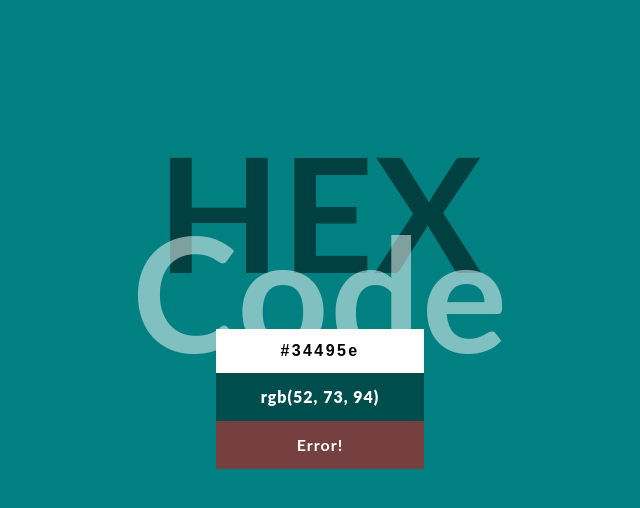
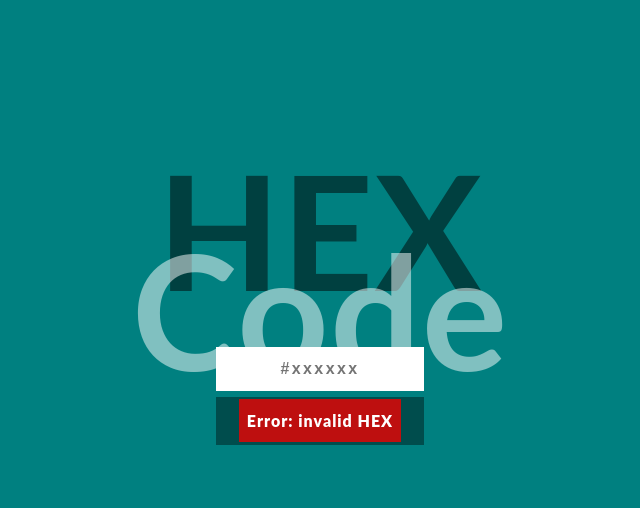
Before and after one commit to anna-yeddi/overREACTing-hex2rgb, a React (Create React App) app: page / in a window 1280 px wide. Shown: the top 508 px of the page, without its empty margins (320-960 px from the left). Built offline with nearby package versions, Linux system fonts and the light colour scheme.

Commit message:
Dynamics is added

```diff
--- a/package.json
+++ b/package.json
@@ -8,7 +8,8 @@
     "@testing-library/user-event": "^7.1.2",
     "react": "^16.13.1",
     "react-dom": "^16.13.1",
-    "react-scripts": "3.4.1"
+    "react-scripts": "3.4.1",
+    "styled-components": "^5.1.1"
   },
   "scripts": {
     "start": "react-scripts start",
--- a/src/App.css
+++ b/src/App.css
@@ -16,6 +16,14 @@ body {
   color: white;
   background: #c5ddeb;
   --width: 13rem;
+}
+
+@media screen and (prefers-reduced-motion: reduce), (update: slow) {
+  * {
+    animation-duration: 0.001ms !important;
+    animation-iteration-count: 1 !important; /* Hat tip Nick/cssremedy (https://css-tricks.com/revisiting-prefers-reduced-motion-the-reduced-motion-media-query/#comment-1700170) */
+    transition-duration: 0.001ms !important;
+  }
 }
 
 .sr-only {
@@ -58,11 +66,13 @@ body {
 
 .hex-input-inner {
   color: rgba(255, 255, 255, 0.5);
+  margin-bottom: 0.5rem;
 }
 
 .input-text {
   width: var(--width);
   border: thin solid white;
+  margin-bottom: 0.35rem;
   padding: 0.75rem 0.5rem;
   font-size: 1rem;
   font-weight: bolder;
@@ -74,6 +84,7 @@ body {
   width: var(--width);
   /* border: thin solid white; */
   background-color: rgba(0, 0, 0, 0.4);
+  margin-bottom: 0.35rem;
   padding: 0.75rem 0.5rem;
   font-weight: bolder;
   text-align: center;
@@ -81,7 +92,7 @@ body {
 
 .error {
   width: var(--width);
-  background-color: rgba(238, 0, 0, 0.5);
+  background-color: rgba(238, 0, 0, 0.8);
   padding: 0.75rem 0.5rem;
   color: white;
 }
--- a/src/components/Hex2rgb.jsx
+++ b/src/components/Hex2rgb.jsx
@@ -1,28 +1,64 @@
-import React from 'react'
+import React, { useState } from 'react'
 import PropTypes from 'prop-types'
 
 function Hex2rgb(props) {
-  const hexDefault = '#34495e'
+  const hexRegex = new RegExp('^#[0-9a-f]{6}', 'i')
+  const [hex, setHex] = useState('')
+
+  const handleChange = ({ target }) => {
+    setHex(target.value)
+    console.log(hex)
+  }
+
+  // Validate input
+  // and run converter only when its length is 7
+  const hexUpdated = (hex) => {
+    if (!hexRegex.test(hex)) {
+      return 'error'
+    }
+    return hex.length === 7 && hex
+  }
+
+  // Convert HEX to RGB values:
+  const rgbFrom = (hex) => {
+    if (hex === 'error') {
+      return (
+        <span className="error" id="hex-error">
+          Error: invalid HEX
+        </span>
+      )
+    } else {
+      let r = 0,
+        g = 0,
+        b = 0
+
+      if (hex.length === 7) {
+        r = '0x' + hex[1] + hex[2]
+        g = '0x' + hex[3] + hex[4]
+        b = '0x' + hex[5] + hex[6]
+      }
+
+      return 'rgb(' + +r + ',' + +g + ',' + +b + ')'
+    }
+  }
 
   return (
-    <div className="container" style={{ backgroundColor: { hexDefault } }}>
+    <div className="container" style={{ backgroundColor: hexUpdated(hex) }}>
       <label htmlFor="hex-input" className="hex-input-label">
         HEX <span className="hex-input-inner">Code</span>
       </label>
       <input
         name="hex"
         id="hex-input"
-        value="#34495e"
+        value={hex.value}
         className="input-text"
         aria-describedby="hex-error"
         placeholder="#xxxxxx"
-        onChange={console.log('changed!')}
+        onChange={handleChange}
+        maxLength="7"
         required
       />
-      <div className="result">rgb(52, 73, 94)</div>
-      <div className="error" id="hex-error">
-        Error!
-      </div>
+      <div className="result">{rgbFrom(hexUpdated(hex))}</div>
     </div>
   )
 }
```
Also changed, not shown: 1 other file (tests, documents, lock files or other folders).
